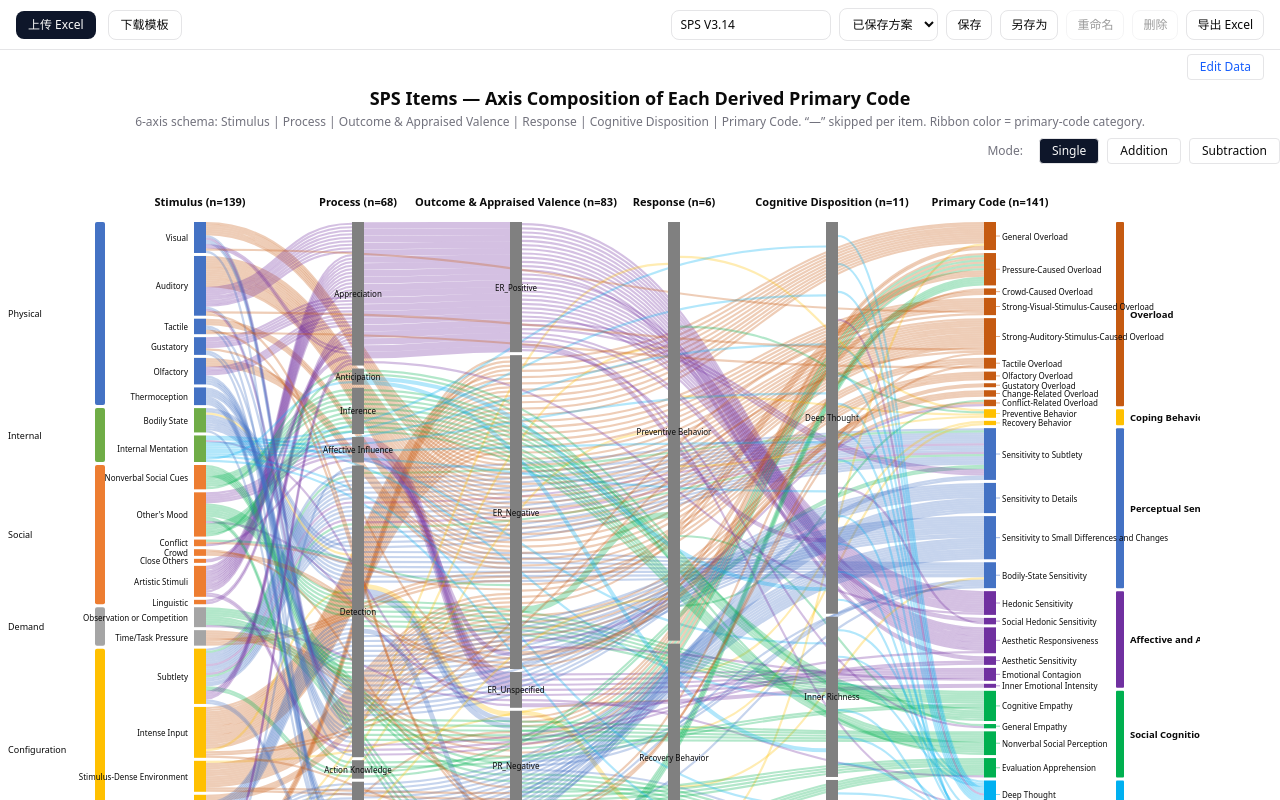
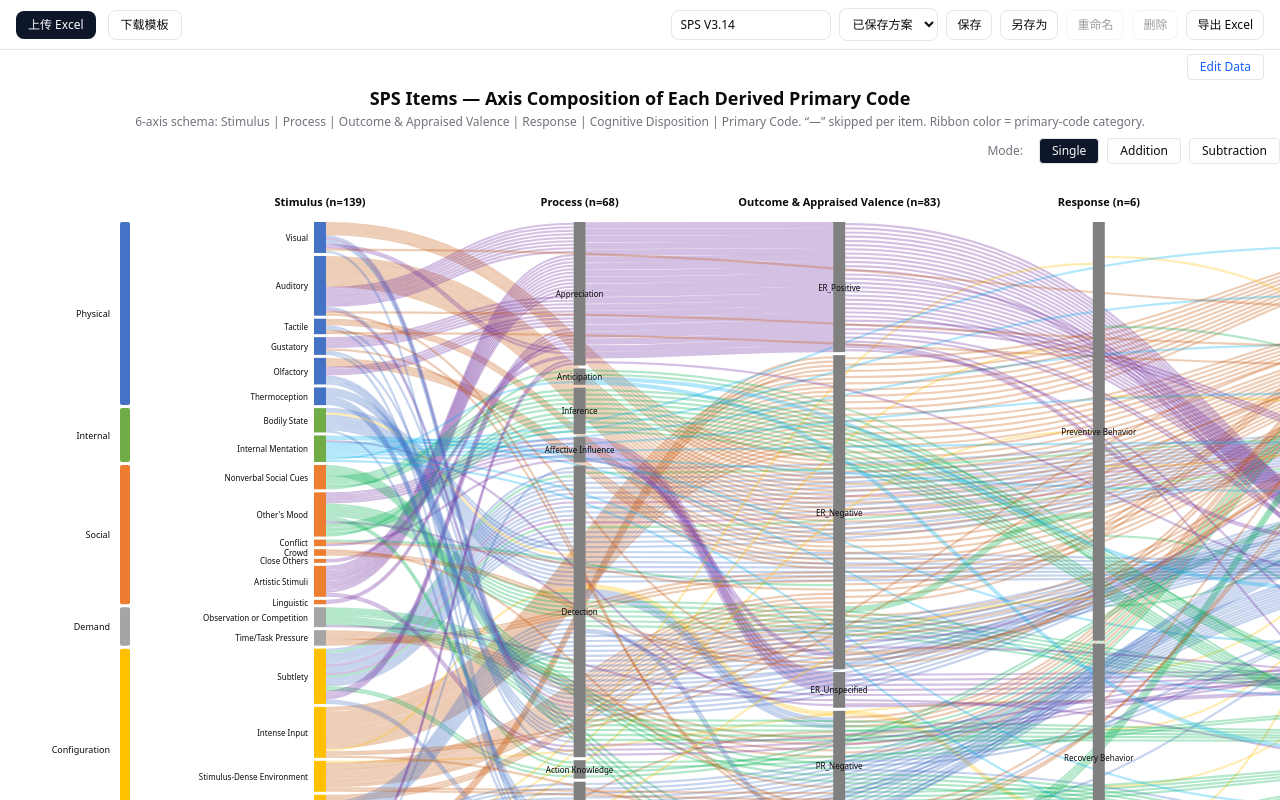
Before and after one commit to Vitooxy/SPS, a Next.js app: page / in a window 1280 px wide. Shown: the top 800 px of the page. Built offline with nearby package versions, Linux system fonts and the light colour scheme.

Commit message:
fix: prevent Sankey labels from clipping

```diff
--- a/src/components/sankey-chart.tsx
+++ b/src/components/sankey-chart.tsx
@@ -111,7 +111,11 @@ const NODE_WIDTH = 12;
 const NODE_GAP = 3;
 const SUBCAT_BAR_WIDTH = 10;
 const SUBCAT_BAR_GAP = 2;
-const CHART_PADDING = { top: 50, bottom: 100, left: 200, right: 210 };
+const CHART_MIN_WIDTH = 2048;
+const STIMULUS_GROUP_LABEL_X = 110;
+const STIMULUS_GROUP_BAR_X = 120;
+const PRIMARY_CATEGORY_BAR_OFFSET = 240;
+const CHART_PADDING = { top: 50, bottom: 100, left: 320, right: 430 };
 const ITEM_LINE_MIN_WIDTH = 1.5;
 
 // ─── Layout Engine ───────────────────────────────────────────────────────────
@@ -381,7 +385,7 @@ function getStimulusSubcatOrder(
 export default function SankeyChart({ externalData }: { externalData?: SankeyData | null }) {
   const containerRef = useRef<HTMLDivElement>(null);
   const data = externalData ?? null;
-  const [dimensions, setDimensions] = useState({ width: 1200, height: 800 });
+  const [dimensions, setDimensions] = useState({ width: CHART_MIN_WIDTH, height: 800 });
   const [layout, setLayout] = useState<{
     nodes: LayoutNode[];
     links: LayoutLink[];
@@ -428,8 +432,8 @@ export default function SankeyChart({ externalData }: { externalData?: SankeyDat
         const { width } = entry.contentRect;
         if (width > 0) {
           setDimensions({
-            width: Math.max(1000, width),
-            height: Math.max(350, Math.min(500, width * 0.4)),
+            width: Math.max(CHART_MIN_WIDTH, width),
+            height: Math.max(800, Math.min(900, width * 0.5)),
           });
         }
       }
@@ -902,8 +906,10 @@ export default function SankeyChart({ externalData }: { externalData?: SankeyDat
 
   if (!data || !layout) {
     return (
-      <div className="flex items-center justify-center h-64">
-        <p className="text-muted-foreground">Loading...</p>
+      <div className="w-full overflow-x-auto" ref={containerRef}>
+        <div className="flex items-center justify-center h-64">
+          <p className="text-muted-foreground">Loading...</p>
+        </div>
       </div>
     );
   }
@@ -931,7 +937,7 @@ export default function SankeyChart({ externalData }: { externalData?: SankeyDat
   const isAnySelected = selectedNodes.length > 0 || (activeItemIds?.size ?? 0) > 0;
 
   return (
-    <div className="w-full" ref={containerRef}>
+    <div className="w-full overflow-x-auto" ref={containerRef}>
       {/* Title */}
       <div className="text-center mb-2">
         <h1 className="text-lg font-semibold text-foreground">
@@ -999,7 +1005,7 @@ export default function SankeyChart({ externalData }: { externalData?: SankeyDat
           if (group.nodes.length === 0) return null;
           const minY = Math.min(...group.nodes.map((n) => n.y));
           const maxY = Math.max(...group.nodes.map((n) => n.y + n.height));
-          const barX = 95;
+          const barX = STIMULUS_GROUP_BAR_X;
           const barH = maxY - minY;
           const color = data.stimulusSubcatColors[group.subcat] || '#D9D9D9';
           return (
@@ -1013,9 +1019,9 @@ export default function SankeyChart({ externalData }: { externalData?: SankeyDat
                 rx={2}
               />
               <text
-                x={8}
+                x={STIMULUS_GROUP_LABEL_X}
                 y={minY + barH / 2}
-                textAnchor="start"
+                textAnchor="end"
                 dominantBaseline="central"
                 className="fill-foreground text-[9px] font-medium"
               >
@@ -1031,7 +1037,7 @@ export default function SankeyChart({ externalData }: { externalData?: SankeyDat
           const minY = Math.min(...catNodes.map((n) => n.y));
           const maxY = Math.max(...catNodes.map((n) => n.y + n.height));
           const lastNode = catNodes[catNodes.length - 1];
-          const barX = lastNode.x + NODE_WIDTH + 120;
+          const barX = lastNode.x + NODE_WIDTH + PRIMARY_CATEGORY_BAR_OFFSET;
           const barH = maxY - minY;
           const color = data.categoryColors[cat] || '#A5A5A5';
           const isActive = selectedCategory === cat;
```
